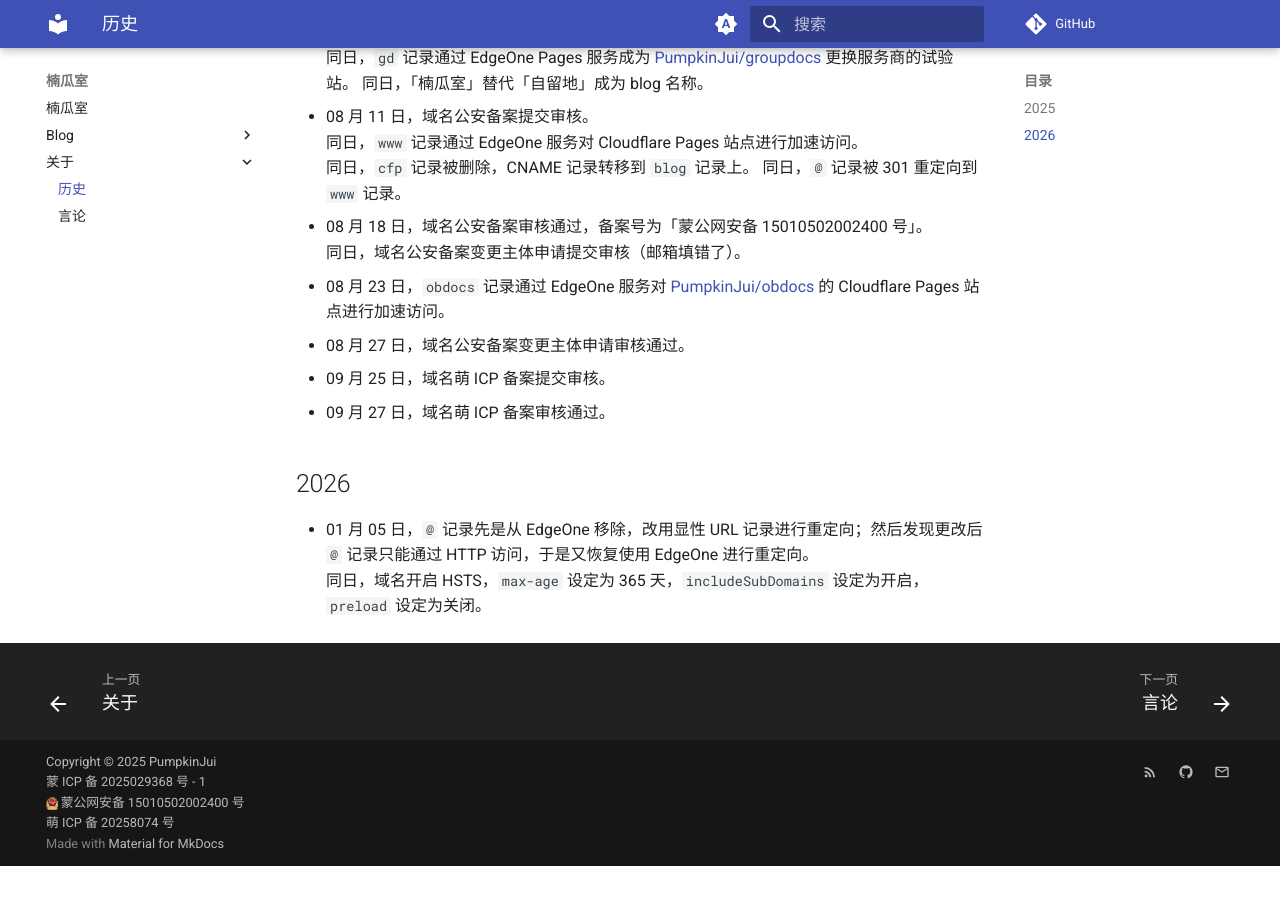
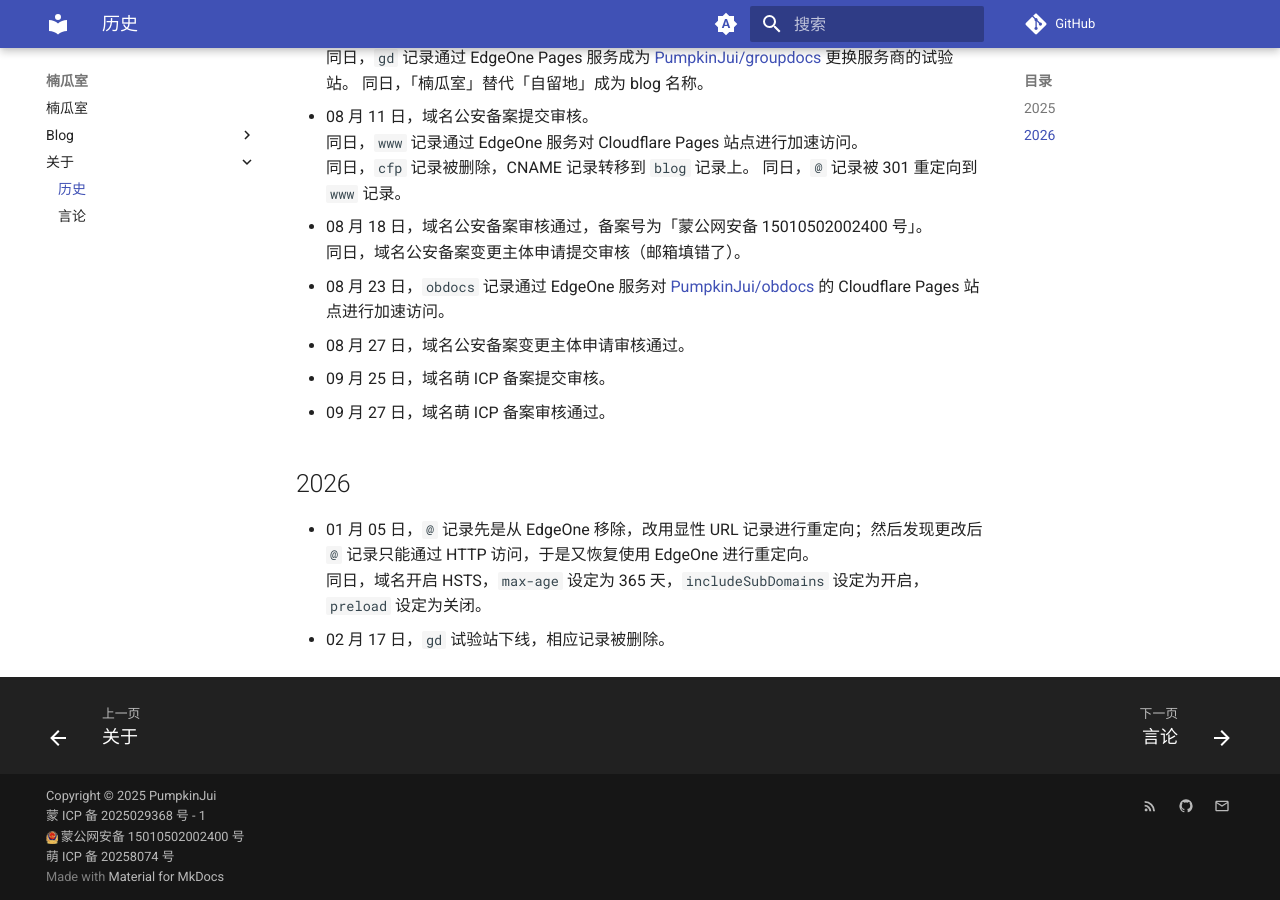
Before and after one commit to PumpkinJui/blog, an MkDocs documentation site: the page built from docs/about/history.md, in a window 1280 px wide and 900 px high, scrolled down 624 px. Built offline with MkDocs 1.6.1 and Material for MkDocs 9.7.7, drawn with Linux system fonts in a browser that asks for light colours; comment, search, counter and statistics services are not loaded; before the commit the page ends 1490 px from its top, so only the background shows below that.

Commit message:
Update History

```diff
--- a/docs/about/history.md
+++ b/docs/about/history.md
@@ -32,3 +32,4 @@
 
 - 01 月 05 日，`@` 记录先是从 EdgeOne 移除，改用显性 URL 记录进行重定向；然后发现更改后 `@` 记录只能通过 HTTP 访问，于是又恢复使用 EdgeOne 进行重定向。
   同日，域名开启 HSTS，`max-age` 设定为 365 天，`includeSubDomains` 设定为开启，`preload` 设定为关闭。
+- 02 月 17 日，`gd` 试验站下线，相应记录被删除。
```
